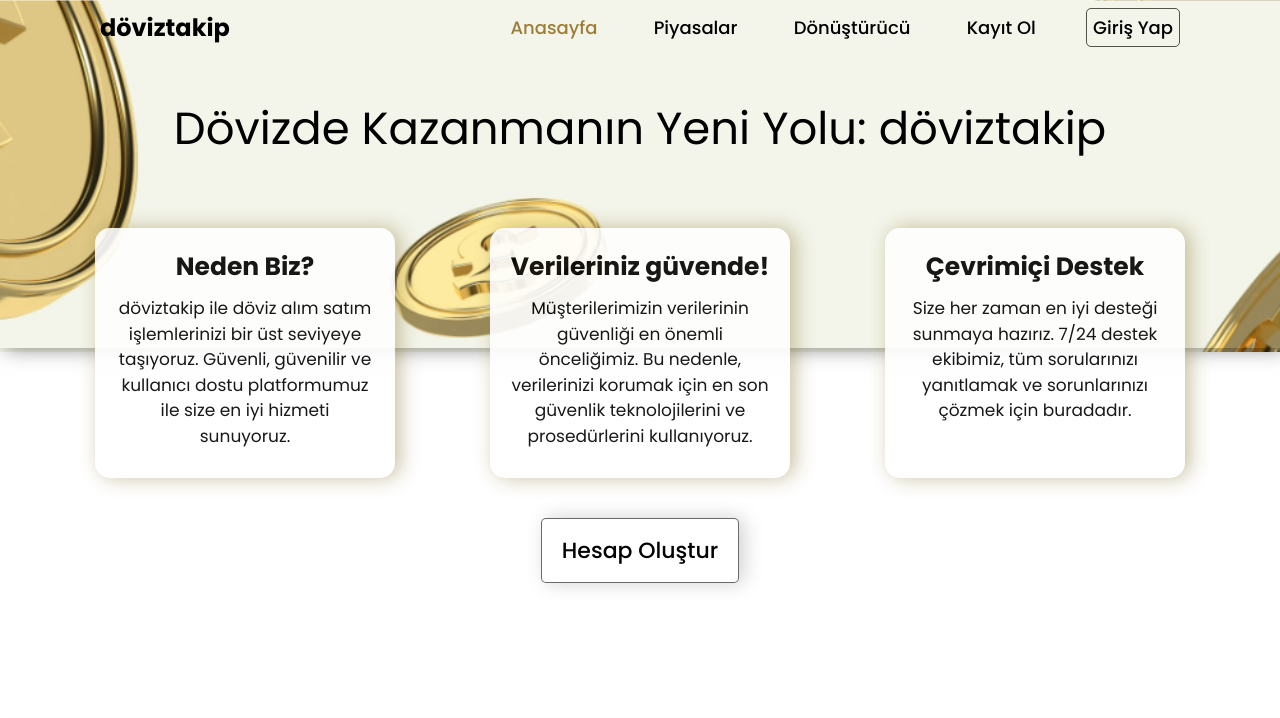
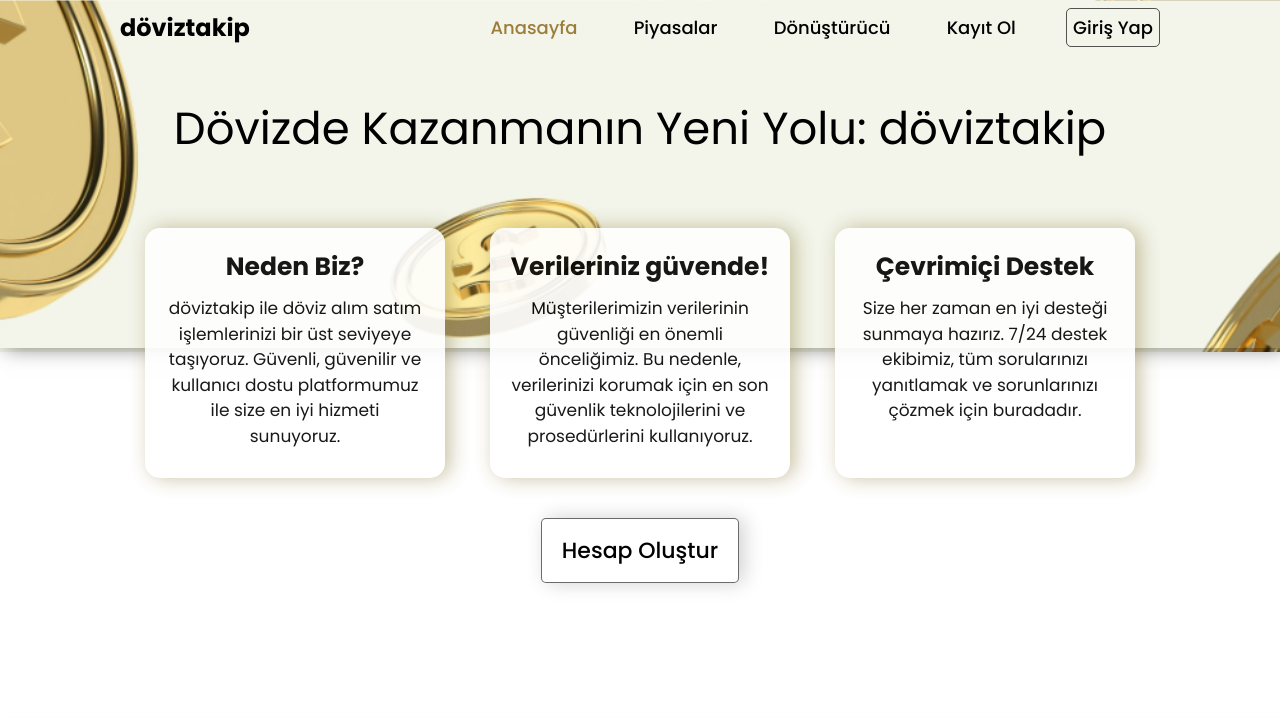
Before and after one commit to tolgab35/Doviz-Otomasyon-Sitesi, a PHP site: page / in a window 1280 px wide. Shown: the top 718 px of the page. Run offline with PHP 8.4, Linux system fonts and the light colour scheme.

Commit message:
update card positions in css

```diff
--- a/index.html
+++ b/index.html
@@ -30,7 +30,7 @@
     </section>
 
     <section id="cards">
-      <div class="card">
+      <div id="card1" class="card">
         <h2>Neden Biz?</h2>
         <p>
           döviztakip ile döviz alım satım işlemlerinizi bir üst seviyeye
@@ -39,7 +39,7 @@
         </p>
       </div>
 
-      <div class="card">
+      <div id="card2" class="card">
         <h2>Verileriniz güvende!</h2>
         <p>
           Müşterilerimizin verilerinin güvenliği en önemli önceliğimiz. Bu
@@ -48,7 +48,7 @@
         </p>
       </div>
 
-      <div class="card">
+      <div id="card3" class="card">
         <h2>Çevrimiçi Destek</h2>
         <p>
           Size her zaman en iyi desteği sunmaya hazırız. 7/24 destek ekibimiz,
--- a/style.css
+++ b/style.css
@@ -15,7 +15,7 @@ body {
   top: 0;
   left: 0;
   width: 100%;
-  padding: 10px 100px;
+  padding: 10px 120px;
   display: flex;
   justify-content: space-between;
   align-items: center;
@@ -111,7 +111,12 @@ body {
   font-size: 17px;
   line-height: 1.5;
 }
-
+#card1 {
+  margin-left: 100px;
+}
+#card3 {
+  margin-right: 100px;
+}
 .hesap-olustur {
   display: flex;
   justify-content: center;
```
